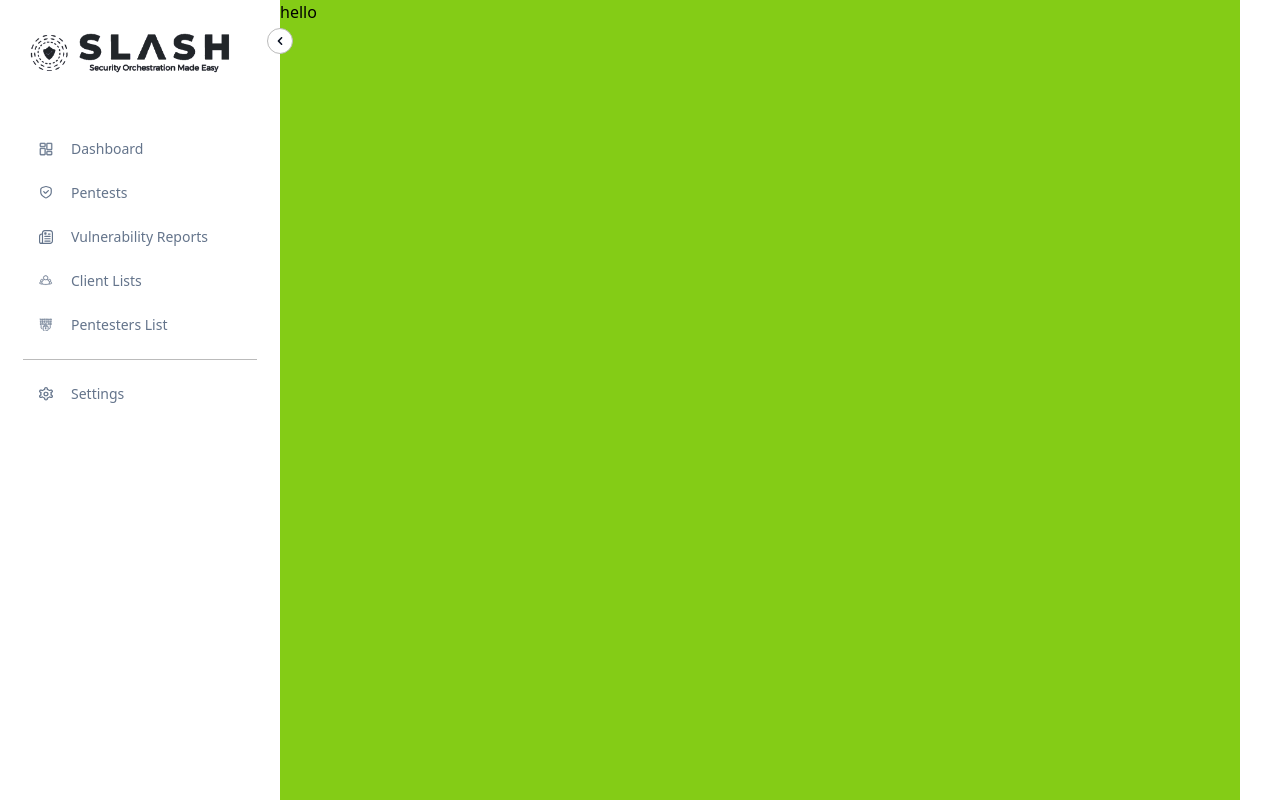
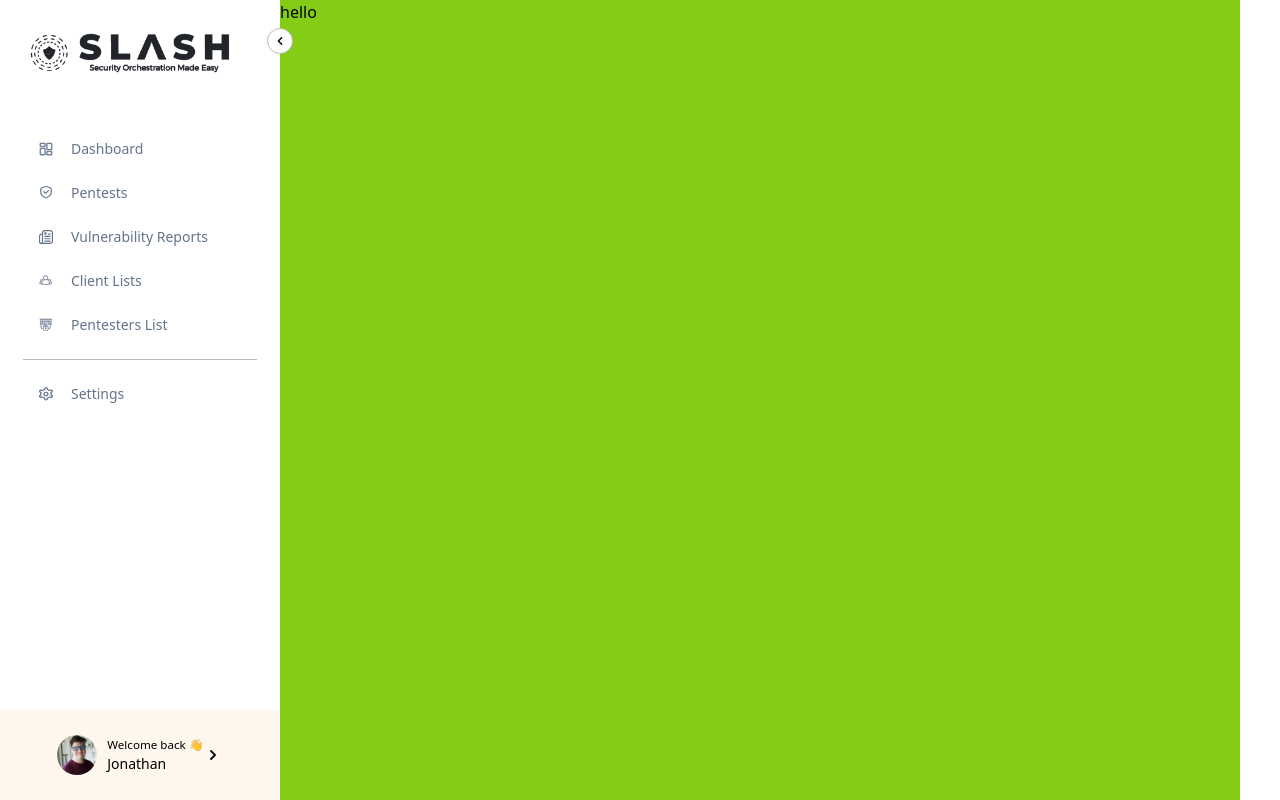
Before and after one commit to tariq-csit/frontend-staging, a React (Vite) app: page / in a window 1280 px wide. Built offline with nearby package versions, Linux system fonts and the light colour scheme.

Commit message:
complete sidebar for desktop

```diff
--- /dev/null
+++ b/src/components/sidebar/ProfileNav.tsx
@@ -0,0 +1,20 @@
+import React from 'react'
+import profileImage from '/Ellipse 6.svg'
+import rightArrow from '/Caret.svg'
+
+function ProfileNav(props) {
+  return (
+    <div className='flex justify-center items-center gap-nav shrink-0 self-stretch h-[5.625rem] bg-orange-50'>
+      <img src={profileImage} alt="" />
+       <div className={`flex ${props.collapsed?'scale-0':''}`}>
+         <div>
+          <p className='text-[0.725rem]'>Welcome back &#128075;</p>
+          <p className='text-sm font-medium'>Jonathan</p>
+        </div>
+          <img src={rightArrow} />
+        </div>
+
+      </div>
+  )
+}
+export default ProfileNav
--- a/src/components/sidebar/Sidebar.tsx
+++ b/src/components/sidebar/Sidebar.tsx
@@ -1,73 +1,100 @@
-import React from 'react'
-import { useState } from 'react'
-import dashboard from '/state=dashboard.svg'
-import leftArrow from '/chevron-left.svg'
-import reports from '/state=reports.svg'
-import clients from '/state=clients.svg'
-import pentesters from '/state=pentesters.svg'
-import support from '/state=support.svg'
-import pentests from '/state=pentests.svg'
-import SidebarNav from './sidebarNav'
-import setting from '/tage=setting.svg'
-import largeLogo from '/logo-large.png'
-import smallLogo from '/logo-small.png'
+import React from "react";
+import { useState } from "react";
+import dashboard from "/state=dashboard.svg";
+import leftArrow from "/chevron-left.svg";
+import reports from "/state=reports.svg";
+import clients from "/state=clients.svg";
+import pentesters from "/state=pentesters.svg";
+import support from "/state=support.svg";
+import pentests from "/state=pentests.svg";
+import SidebarNav from "./SidebarNav";
+import setting from "/tage=setting.svg";
+import largeLogo from "/logo-large.png";
+import smallLogo from "/logo-small.png";
+import ProfileNav from "./ProfileNav";
 function Sidebar() {
-
-  const [collapsed, setCollapsed] = useState(false)
+  const [collapsed, setCollapsed] = useState(false);
 
   const navComponents = [
     {
-      link: 'dashboard',
-      text: 'Dashboard',
-      icon: dashboard
+      link: "dashboard",
+      text: "Dashboard",
+      icon: dashboard,
     },
     {
-      link: 'pentest',
-      text: 'Pentests',
-      icon: pentests
+      link: "pentest",
+      text: "Pentests",
+      icon: pentests,
     },
     {
-      link: 'reports',
-      text: 'Vulnerability Reports',
-      icon: reports
+      link: "reports",
+      text: "Vulnerability Reports",
+      icon: reports,
     },
     {
-      link: 'client-list',
-      text: 'Client Lists',
-      icon: clients
+      link: "client-list",
+      text: "Client Lists",
+      icon: clients,
     },
     {
-      link: 'pentesters-list',
-      text: 'Pentesters List',
-      icon: pentesters
+      link: "pentesters-list",
+      text: "Pentesters List",
+      icon: pentesters,
     },
-  ]
+  ];
   return (
-    <div className={`flex w-[17.5rem] duration-75 ${collapsed && 'w-[4.75rem]'} h-screen flex-col justify-between items-start shrink-0 rounded-component`}>
-
-
-      <div className='flex flex-col justify-center gap-6 self-stretch '>
-
-        <div className='flex p-component items-center gap-[0.75rem] self-stretch'>
-          <img className={`${collapsed && 'scale-[3.0]'}`} src={collapsed? smallLogo : largeLogo} />
-        <div className={`border cursor-pointer border-secondary duration-200 bg-white flex p-1 items-center gap-[0.625rem] rounded-full absolute ${collapsed?'left-16 rotate-180':'left-[16.7rem]'}  top-7`} onClick={()=>setCollapsed(!collapsed)}><img src={leftArrow} alt="left arrow" /></div>
-
+    <div
+      className={`flex w-[17.5rem] duration-75 ${
+        collapsed && "w-[4.75rem]"
+      } h-screen flex-col justify-between items-start shrink-0 rounded-component`}
+    >
+      <div className="flex flex-col justify-center gap-6 self-stretch ">
+        <div className="flex p-component items-center gap-[0.75rem] self-stretch">
+          <img
+            className={`${collapsed && "scale-[3.0]"}`}
+            src={collapsed ? smallLogo : largeLogo}
+          />
+          <div
+            className={`border cursor-pointer border-secondary duration-200 bg-white flex p-1 items-center gap-[0.625rem] rounded-full absolute ${
+              collapsed ? "left-16 rotate-180" : "left-[16.7rem]"
+            }  top-7`}
+            onClick={() => setCollapsed(!collapsed)}
+          >
+            <img src={leftArrow} alt="left arrow" />
+          </div>
+        </div>
+        <div
+          className={`'flex flex-col mx-auto items-start duration-100 gap-component ${
+            collapsed ? "w-[2.75rem]" : "w-[14.625rem]"
+          }`}
+        >
+          {navComponents.map((nav, index) => {
+            return (
+              <SidebarNav
+                key={index}
+                link={nav.link}
+                navText={nav.text}
+                icon={nav.icon}
+                collapsed={collapsed}
+              />
+            );
+          })}
+          <div
+            className={`${
+              collapsed ? "w-[2.75rem]" : "w-[14.625rem]"
+            } my-3 h-[0.0625rem] bg-secondary`}
+          />
+          <SidebarNav
+            link="/setting"
+            navText="Settings"
+            icon={setting}
+            collapsed={collapsed}
+          />
+        </div>
       </div>
-      <div className={`'flex flex-col mx-auto items-start duration-100 gap-component ${collapsed?'w-[2.75rem]': 'w-[14.625rem]'}`}>
-
-      {
-        navComponents.map((nav, index)=>{
-          return(
-            <SidebarNav key={index} link= {nav.link} navText={nav.text} icon={nav.icon} collapsed={collapsed}/>
-          )
-        })
-      }
-      <div className={`${collapsed?'w-[2.75rem]':'w-[14.625rem]'} my-3 h-[0.0625rem] bg-secondary`}/>
-      <SidebarNav link='/setting' navText='Settings' icon={setting} collapsed={collapsed}/>
-      </div>
-      </div>
+      <ProfileNav collapsed={collapsed}/>
     </div>
-  )
+  );
 }
 
-export default Sidebar
+export default Sidebar;
```
Also changed, not shown: public/Ellipse 6.svg (added).
